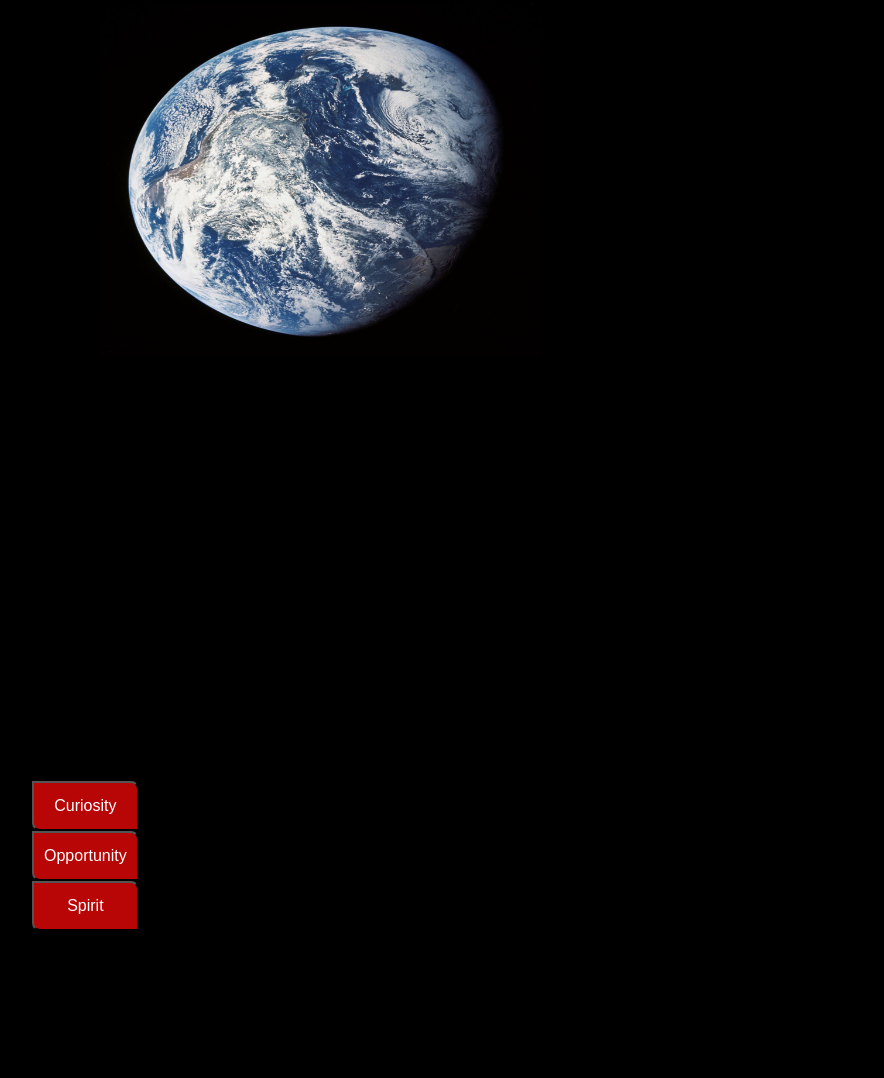
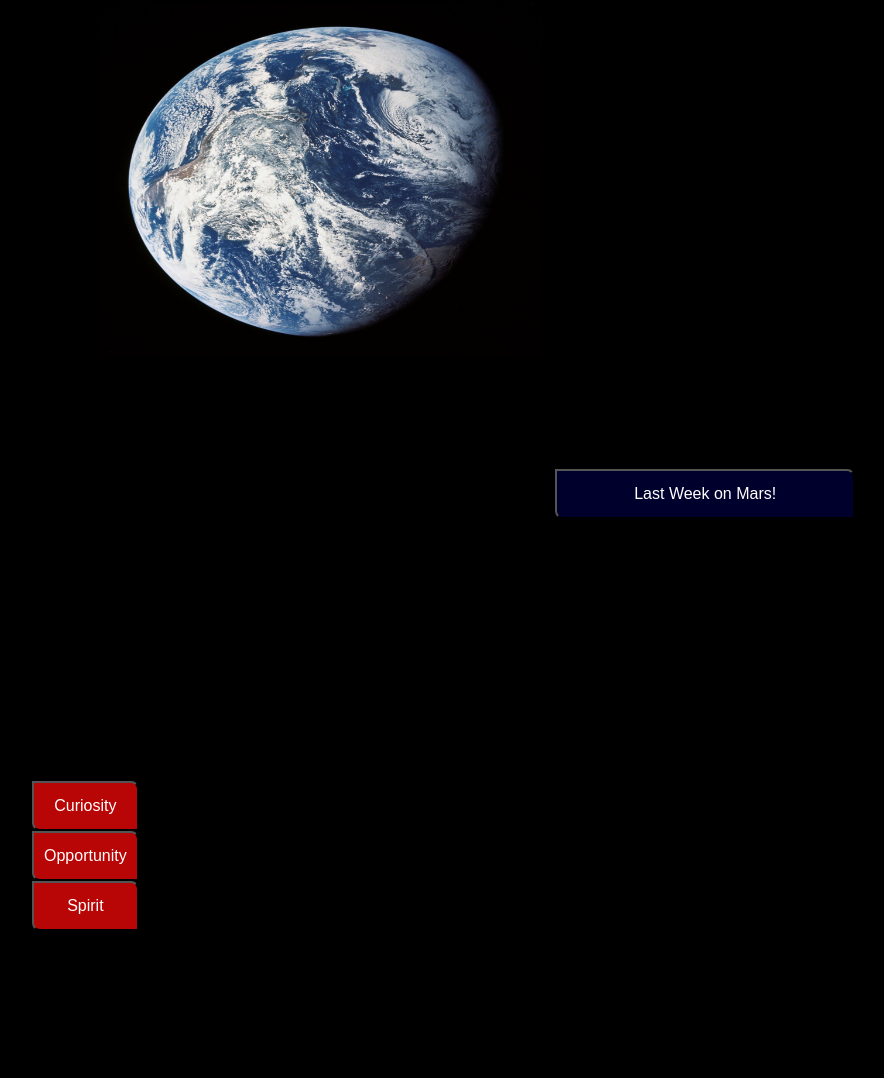
Before and after one commit to bhelzel/TheSolarSystemApp, a website: page public/index.html in a window 1280 px wide. Shown: the part 2969-4047 px from the top of the page, without its empty margins (99-983 px from the left). Drawn offline with nearby package versions, Linux system fonts and the light colour scheme; no server answers; files whose address does not match are found by name.

Commit message:
refactor mars css and refactor api calls

```diff
--- a/public/stylesheets/buttons.css
+++ b/public/stylesheets/buttons.css
@@ -46,10 +46,13 @@
 }
 
 .button-div {
+    display: flex;
     justify-content: center;
     align-items: center;
     text-align: center;
+    vertical-align: center;
 }
+
 #chart-display-button {
     color: white;
     background-color: rgb(0, 0, 44);
@@ -61,9 +64,13 @@
     border-bottom-left-radius: 8px;
     font-size: 16px;
     outline: none;
-    margin-top: 15px;
+    margin-top: 25%;
     margin-bottom: 15px;
-    display: inline;
+    display: flex;
+    align-items: center;
+    align-self: center;
+    align-content: center;
+
 }
 
 #chart-display-button:hover {
--- a/public/stylesheets/main.css
+++ b/public/stylesheets/main.css
@@ -151,6 +151,7 @@ nav {
         "int int"
         "img inf";
 }
+
 img {
     height: 75%;
     width: 75%;
--- a/public/stylesheets/mars.css
+++ b/public/stylesheets/mars.css
@@ -46,6 +46,7 @@
     justify-content: center;
     flex-direction: column;
     margin-left: 15%;
+    margin-top: 0px;
 }
 
 .manifest {
```
Also changed, not shown: public/index.html (line endings or trailing spaces).
